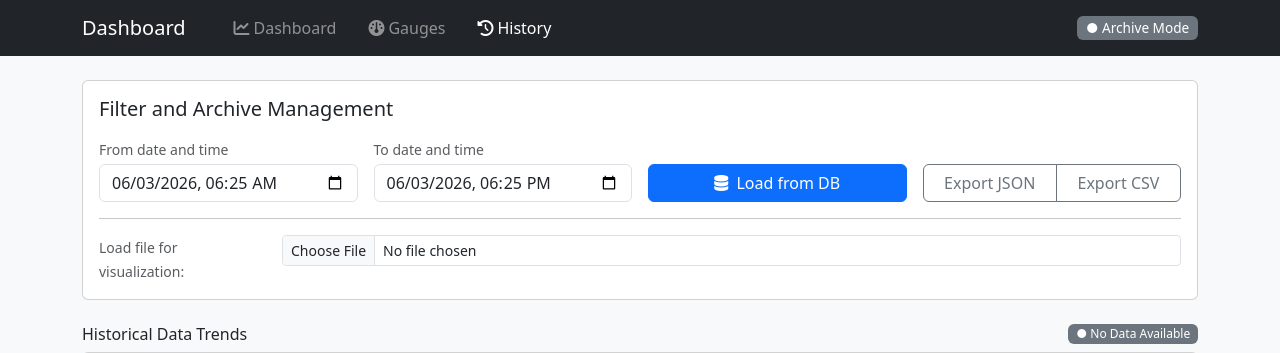
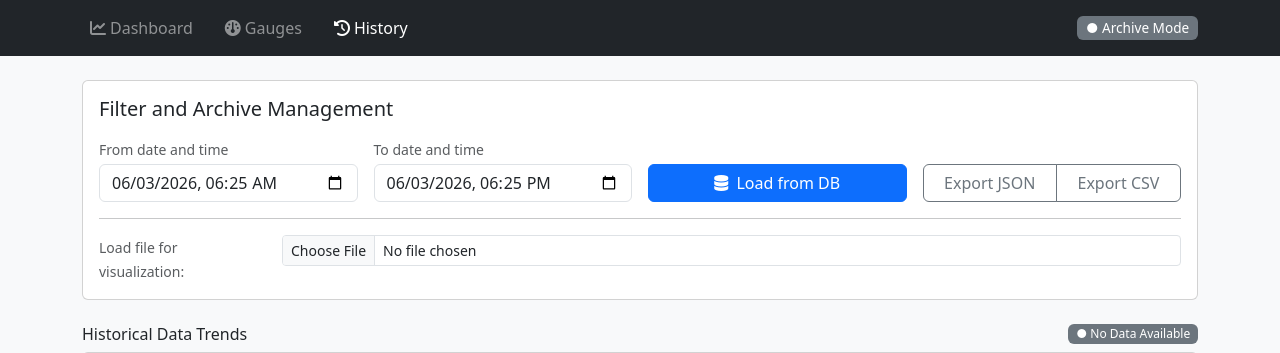
Before and after one commit to TomasOndrisak/stu-project, a Flask app: page /history in a window 1280 px wide. Shown: the top 353 px of the page. Run offline with Flask 3, Linux system fonts and the light colour scheme; some libraries are stand-ins or nearby versions.

Commit message:
Removed useless title.

```diff
--- a/frontend/templates/dashboard.html
+++ b/frontend/templates/dashboard.html
@@ -41,7 +41,6 @@
     <nav class="navbar navbar-expand-md navbar-dark bg-dark py-2">
         <div class="container d-flex flex-column flex-md-row justify-content-between align-items-center gap-3">
             <div class="d-flex flex-column flex-sm-row align-items-center gap-2 gap-sm-4 text-center text-sm-start">
-                <span class="navbar-brand mb-0 h1">Dashboard</span>
                 <ul class="navbar-nav flex-row gap-3">
                     <li class="nav-item">
                         <a class="nav-link active" href="/"><i class="fa-solid fa-chart-line me-1"></i>Dashboard</a>
--- a/frontend/templates/gauges.html
+++ b/frontend/templates/gauges.html
@@ -35,7 +35,6 @@
         <div class="container d-flex flex-column flex-md-row justify-content-between align-items-center gap-3">
 
             <div class="d-flex flex-column flex-sm-row align-items-center gap-2 gap-sm-4 text-center text-sm-start">
-                <span class="navbar-brand mb-0 h1">Dashboard</span>
                 <ul class="navbar-nav flex-row gap-3">
                     <li class="nav-item">
                         <a class="nav-link text-white-50" href="/"><i
--- a/frontend/templates/history.html
+++ b/frontend/templates/history.html
@@ -14,7 +14,6 @@
    <nav class="navbar navbar-expand-md navbar-dark bg-dark py-2">
         <div class="container d-flex flex-column flex-md-row justify-content-between align-items-center gap-3">
             <div class="d-flex flex-column flex-sm-row align-items-center gap-2 gap-sm-4 text-center text-sm-start">
-                <span class="navbar-brand mb-0 h1">Dashboard</span>
                 <ul class="navbar-nav flex-row gap-3">
                     <li class="nav-item">
                         <a class="nav-link text-white-50" href="/"><i class="fa-solid fa-chart-line me-1"></i>Dashboard</a>
```
